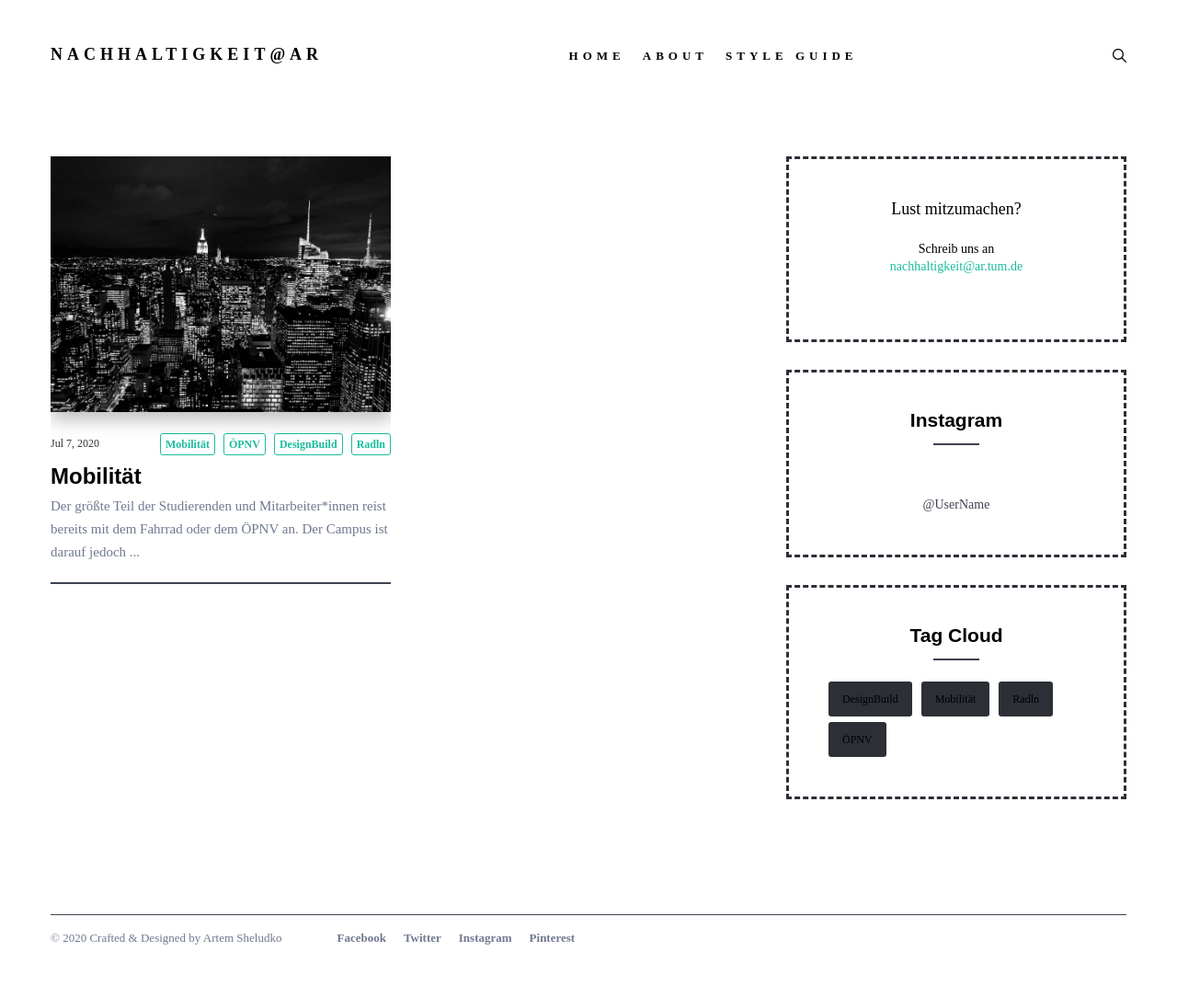
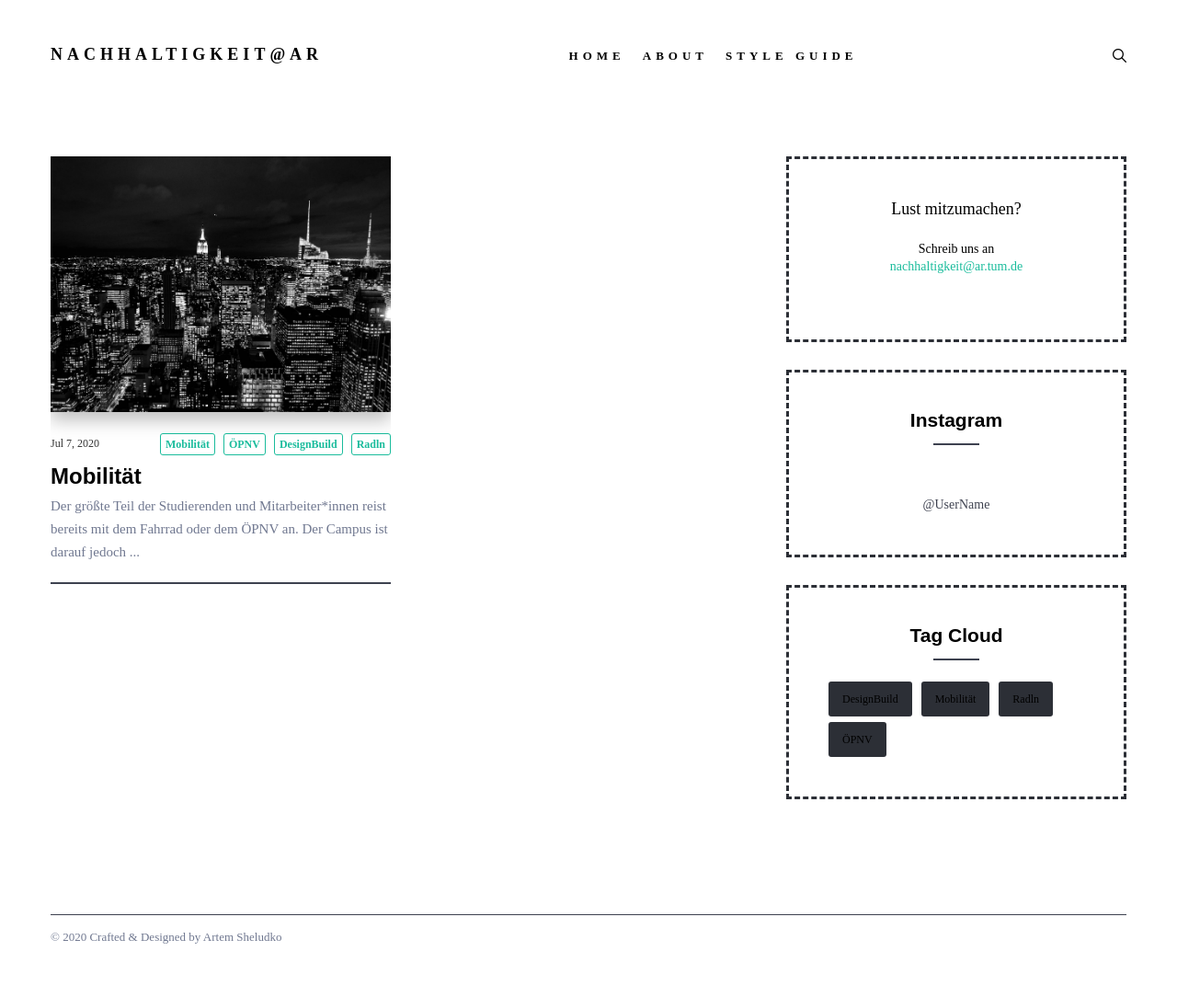
Before and after one commit to hingstarne/artumnachhaltigkeit, a Jekyll site: the page built from index.html, in a window 1280 px wide. Shown: the whole page at 92% size. Built offline with Jekyll 4.4.1, drawn with Linux system fonts in a browser that asks for light colours; nearby versions of some CDN libraries; some web fonts are replaced; the list of posts is cut into pages by our own code.

Commit message:
change footer

```diff
--- a/_includes/footer.html
+++ b/_includes/footer.html
@@ -9,25 +9,6 @@
           <div class="copyright">
             <p>&copy; {{site.time | date: '%Y'}} Crafted & Designed by <a href="https://github.com/artemsheludko">Artem Sheludko</a></p>
           </div>
-          <div class="footer-social">
-            <ul class="list-reset">
-              {% if site.facebook %}
-              <li><a href="{{ site.facebook }}">Facebook</a></li>
-              {% else %} {% endif %}
-
-              {% if site.twitter %}
-              <li><a href="{{ site.twitter }}">Twitter</a></li>
-              {% else %} {% endif %}
-
-              {% if site.instagram %}
-              <li><a href="{{ site.instagram }}">Instagram</a></li>
-              {% else %} {% endif %}
-
-              {% if site.pinterest %}
-              <li><a href="{{ site.pinterest }}">Pinterest</a></li>
-              {% else %} {% endif %}
-            </ul>
-          </div>
         </div>
       </div>
     </div>
```
